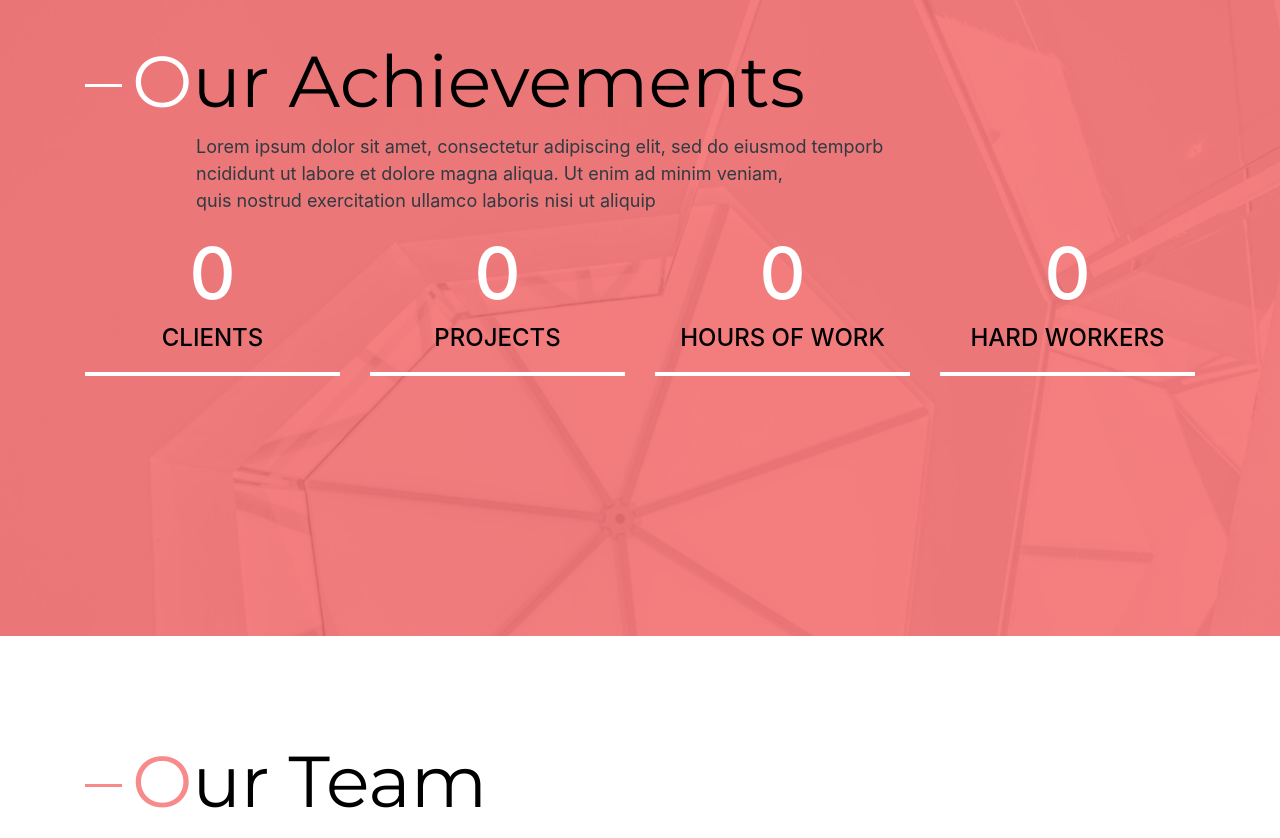
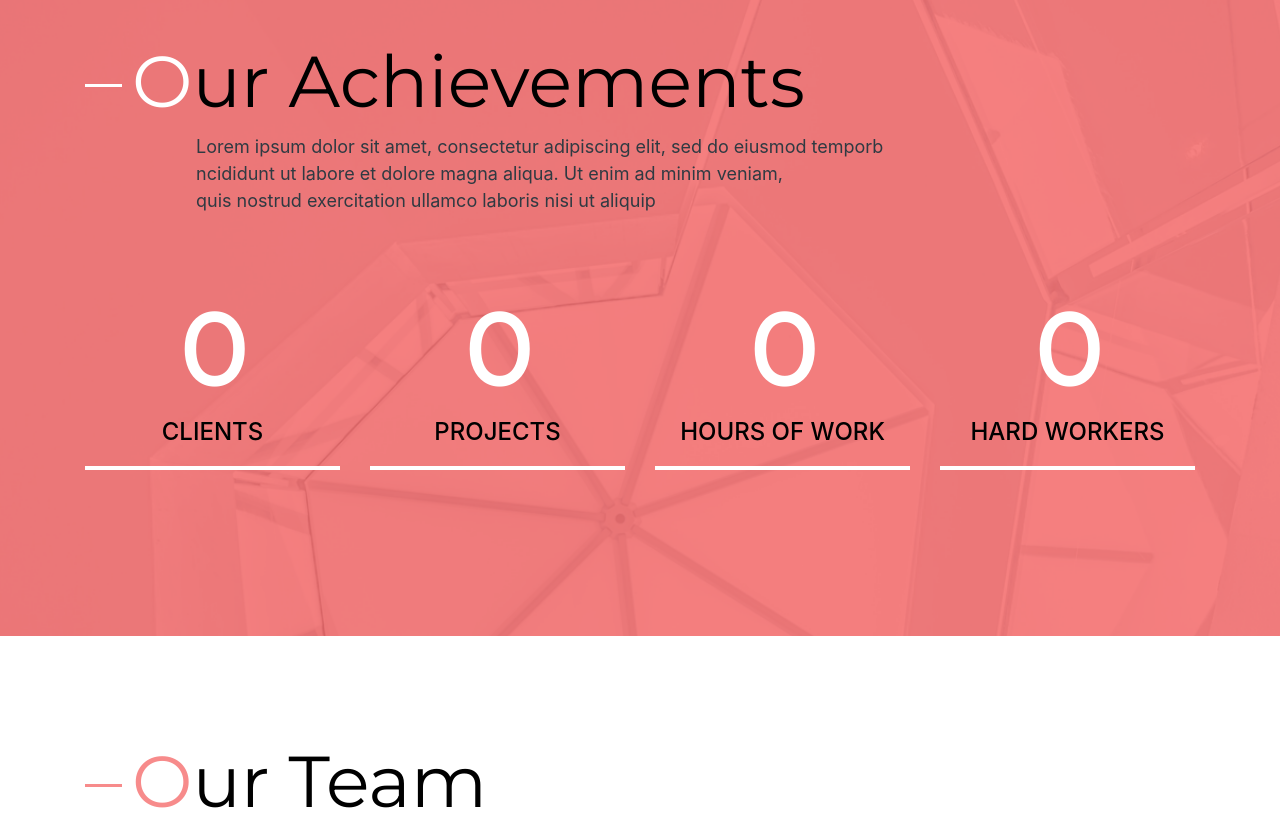
Before and after one commit to seuraltimez/Creativity, a plain HTML site: page index.html in a window 1280 px wide. Shown: the part 1360-2198 px from the top of the page. Drawn offline with nearby package versions, Linux system fonts and the light colour scheme.

Commit message:
Add files via upload

```diff
--- a/css/main.css
+++ b/css/main.css
@@ -245,7 +245,7 @@ button:hover, button:active, button:focus{
 .text-achievements h2{
 	color: #000;
 	font-size: 72px;
-	font-family: 'Montserrat', sans-serif;
+	font-family: 'Montserrat';
 }
 .text-achievements h2::before{
 	content: '';
@@ -259,11 +259,15 @@ button:hover, button:active, button:focus{
 .text-achievements p{
 	color: #2f3a42;
 	font-size: 18px;
+	padding-bottom: 60px;
 	margin-left: 10%;
 }
-#achievements h2{
-	font-size: 72px;
+.number{
+	font-size: 100px;
+	font-family: 'Montserrat';
+	font-weight: 900;
 }
+
 #achievements h3{
 	font-size: 24px;
 	color: #000;
```
